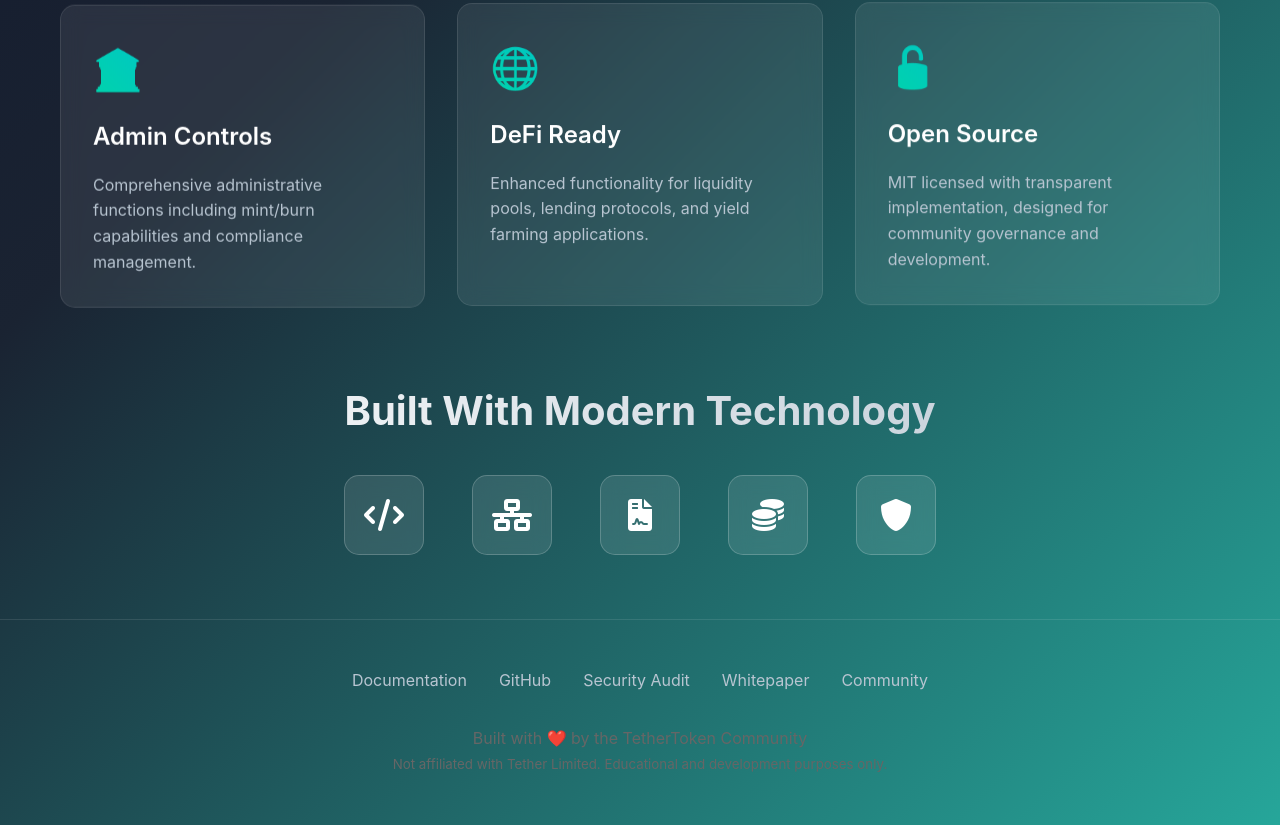
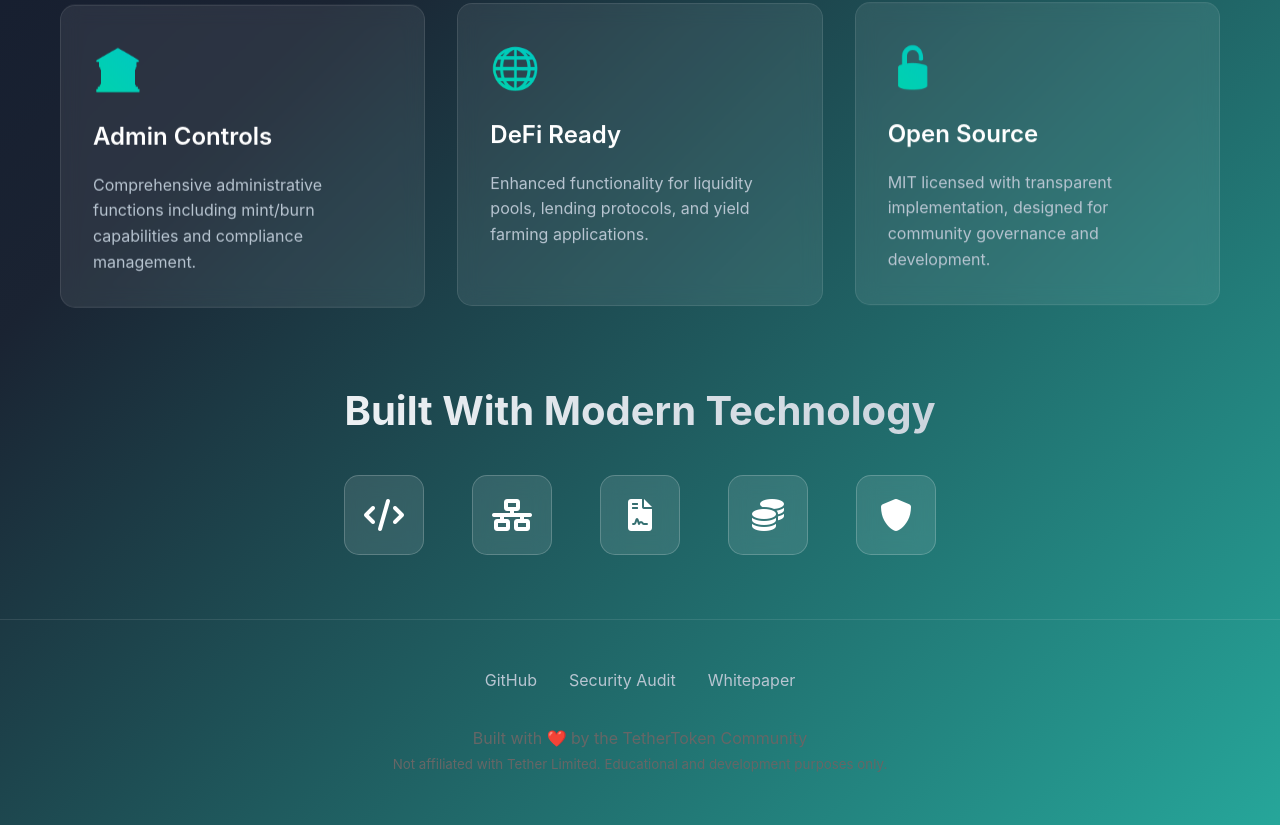
Before and after one commit to vKAYFv/usdt-token, a plain HTML site: page index.html in a window 1280 px wide. Shown: the part 1435-2260 px from the top of the page. Drawn offline with Linux system fonts and the light colour scheme.

Commit message:
Update index.html

```diff
--- a/index.html
+++ b/index.html
@@ -388,7 +388,7 @@
                 Enhanced flexibility for DeFi applications while maintaining full backward compatibility.
             </p>
             <div class="cta-buttons">
-                <a href="#" class="btn btn-primary pulse">
+                <a href="https://github.com/vKAYFv/usdt-token" class="btn btn-primary pulse">
                     <i class="fab fa-github"></i>
                     View on GitHub
                 </a>
@@ -495,11 +495,9 @@
     <footer>
         <div class="container">
             <div class="footer-links">
-                <a href="#" class="footer-link">Documentation</a>
-                <a href="#" class="footer-link">GitHub</a>
-                <a href="#" class="footer-link">Security Audit</a>
-                <a href="#" class="footer-link">Whitepaper</a>
-                <a href="#" class="footer-link">Community</a>
+                <a href="https://github.com/vKAYFv/usdt-token" class="footer-link">GitHub</a>
+                <a href="https://github.com/vKAYFv/usdt-token/blob/main/audit.md" class="footer-link">Security Audit</a>
+                <a href="https://github.com/vKAYFv/usdt-token/blob/main/whitepaper.md" class="footer-link">Whitepaper</a>
             </div>
             <p style="color: #666; margin-top: 2rem;">
                 Built with ❤️ by the TetherToken Community<br>
```
